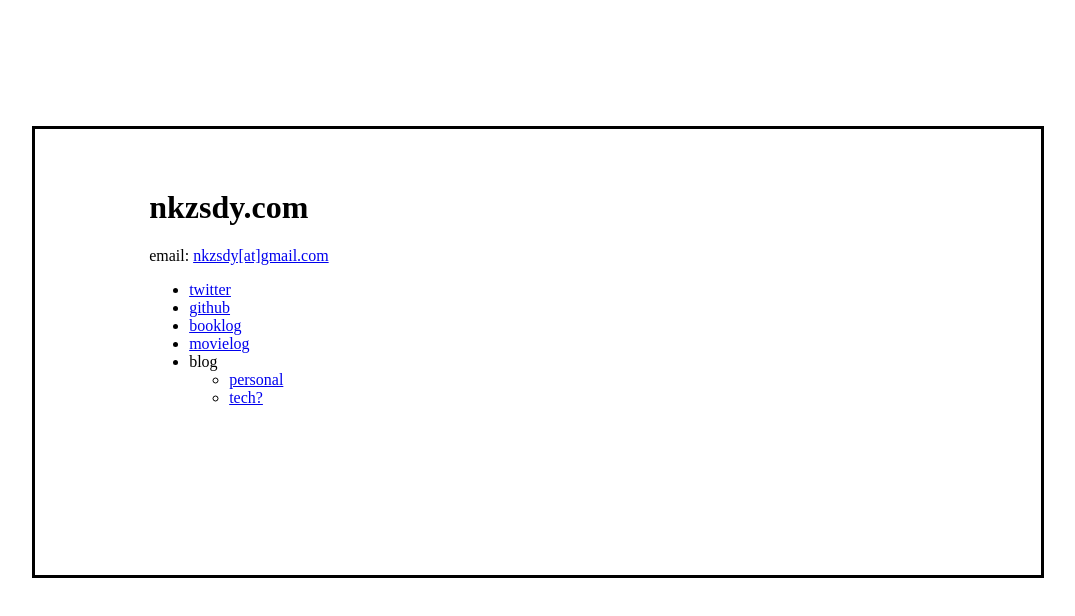
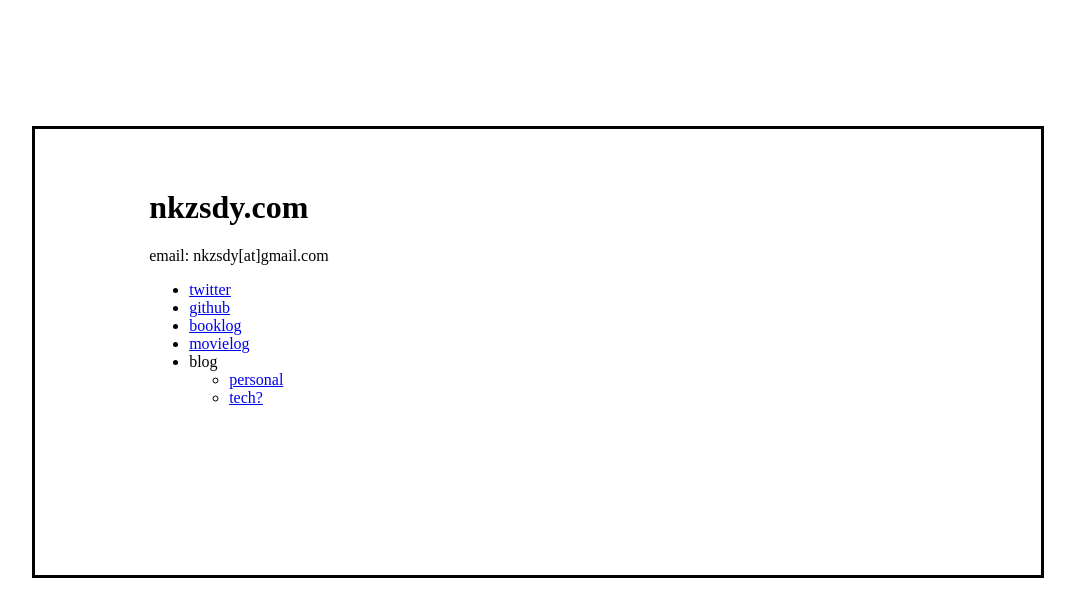
Before and after one commit to nkzsdy/nkzsdy.github.io, a plain HTML site: page index.html in a window 1280 px wide. Shown: the whole page, without its empty margins (102-1177 px from the left). Drawn offline with Linux system fonts and the light colour scheme.

Commit message:
do not link email

```diff
--- a/index.html
+++ b/index.html
@@ -9,7 +9,7 @@
 <body>
   <div id="container">
     <h1>nkzsdy.com</h1>
-    <p>email: <a href="mailto:nkzsdy@gmail.com">nkzsdy[at]gmail.com</a></p>
+    <p>email: nkzsdy[at]gmail.com</p>
     <div>
       <ul>
         <li><a href="https://twitter.com/nkzsdy">twitter</a></li>
```
